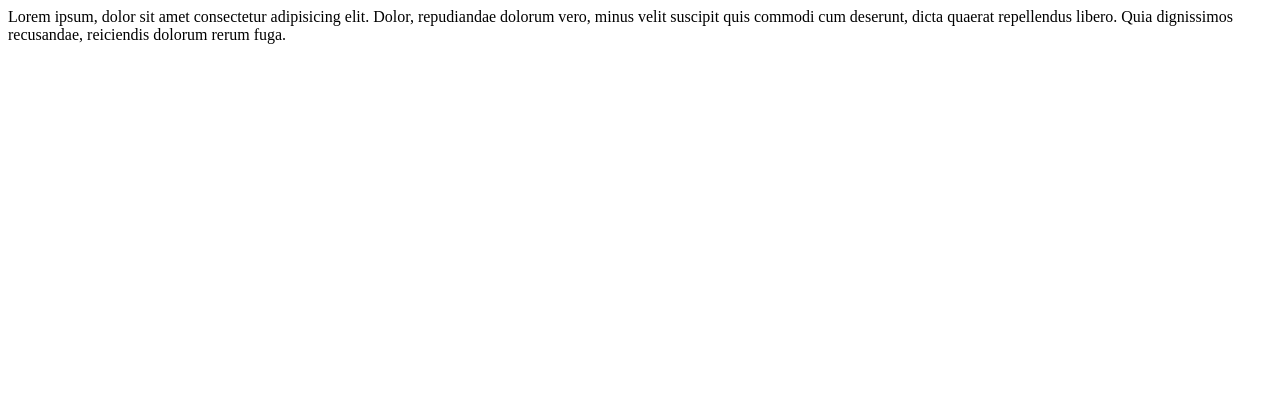
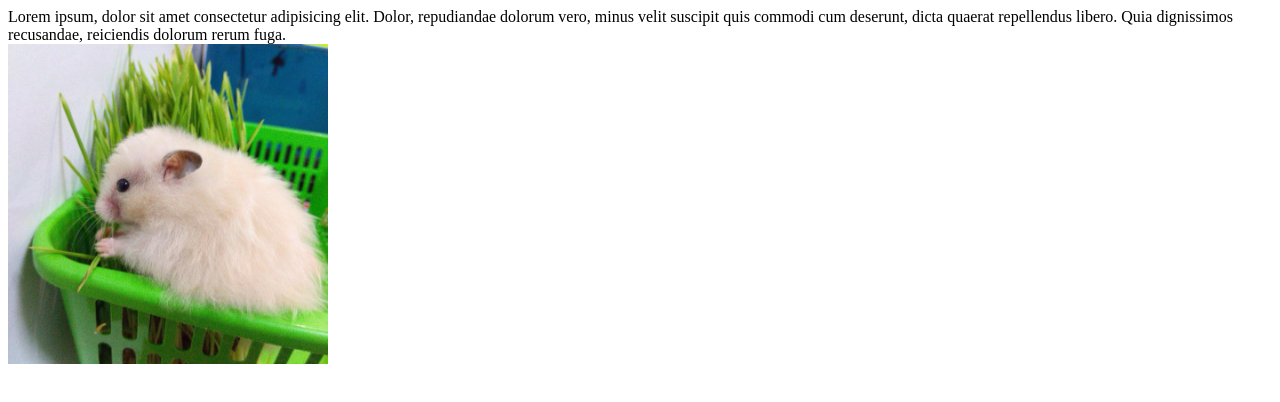
Before and after one commit to vgrigoryevich/ViktorTest, a plain HTML site: page index.html in a window 1280 px wide. Drawn offline with Linux system fonts and the light colour scheme.

Commit message:
added image

```diff
--- a/index.html
+++ b/index.html
@@ -8,5 +8,6 @@
 </head>
 <body>
     <div>Lorem ipsum, dolor sit amet consectetur adipisicing elit. Dolor, repudiandae dolorum vero, minus velit suscipit quis commodi cum deserunt, dicta quaerat repellendus libero. Quia dignissimos recusandae, reiciendis dolorum rerum fuga.</div>
+<img src="img1.jpg" alt="homyak" width="320">
 </body>
 </html>
```
Also changed, not shown: img1.jpg (added).
